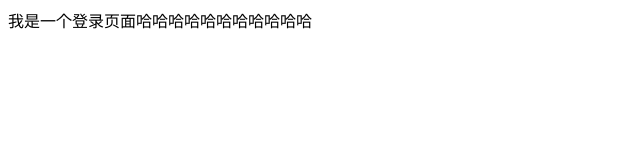
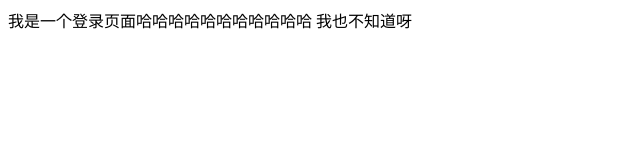
Before and after one commit to summercnx/nz1907, a plain HTML site: page login.html in a window 1280 px wide. Shown: the whole page, without its empty margins (0-640 px from the left). Drawn offline with Linux system fonts and the light colour scheme.

Commit message:
'修改的她'

```diff
--- a/login.html
+++ b/login.html
@@ -8,6 +8,7 @@
 <body>
     <div>
         我是一个登录页面哈哈哈哈哈哈哈哈哈哈哈
+        我也不知道呀
     </div>
 </body>
 </html>
```
